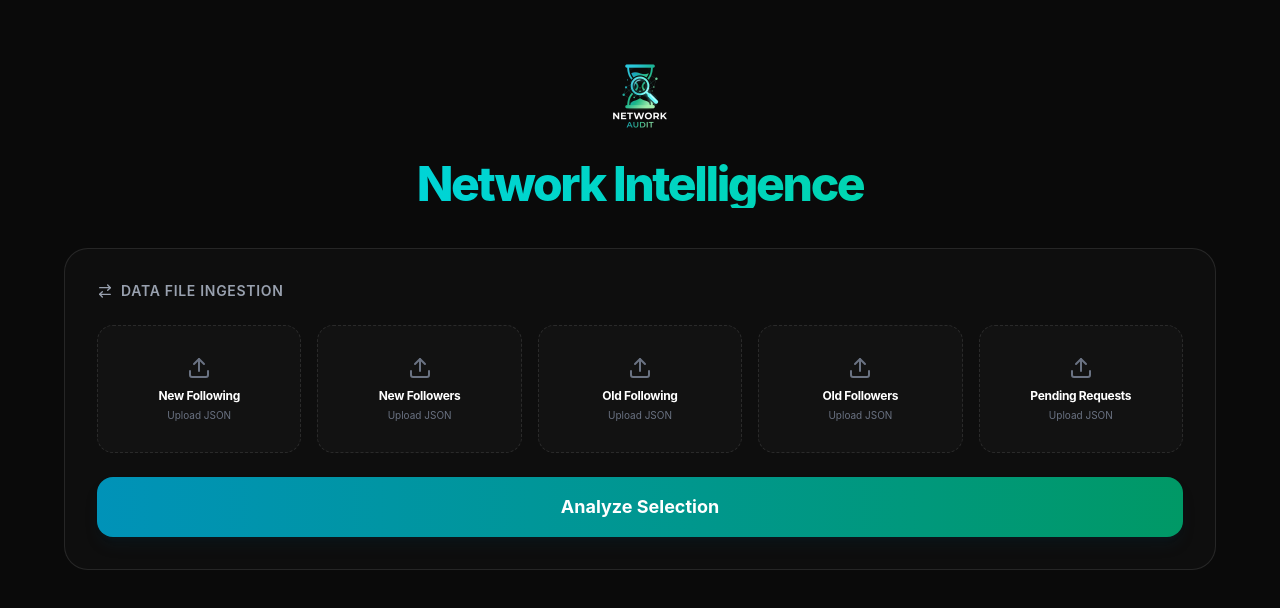
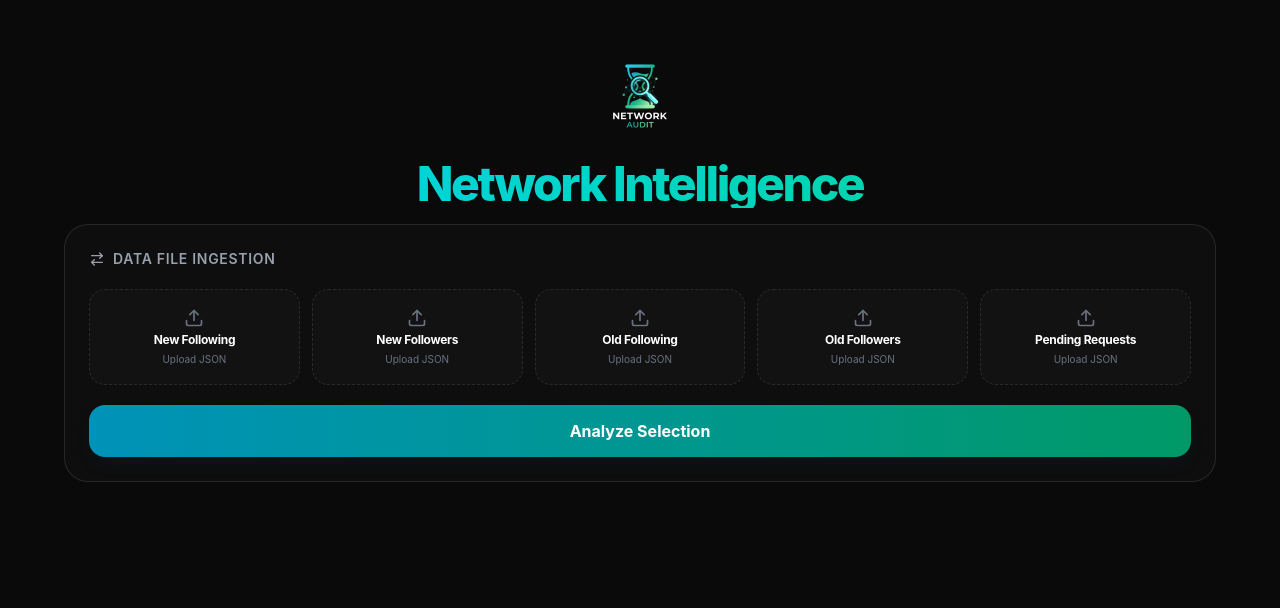
Before and after one commit to Escgot/network-audit, a React (Vite) app: page / in a window 1280 px wide. Shown: the top 608 px of the page. Built offline with nearby package versions, Linux system fonts and the light colour scheme.

Commit message:
Update Analysis

```diff
--- a/src/App.jsx
+++ b/src/App.jsx
@@ -16,10 +16,8 @@ export default function App() {
   const [isProcessing, setIsProcessing] = useState(false);
   const [toast, setToast] = useState(null);
 
-  // UI State for the Navigation Bar
   const [activeTab, setActiveTab] = useState('core');
 
-  // Core Sorting State Configuration
   const [sortConfig, setSortConfig] = useState({
     notFollowingBack: { type: 'alpha', dir: 'asc' },
     fans: { type: 'alpha', dir: 'asc' },
@@ -37,17 +35,10 @@ export default function App() {
       let nextType = current.type;
       let nextDir = current.dir;
 
-      if (current.type === 'alpha' && current.dir === 'asc') {
-        nextDir = 'desc';
-      } else if (current.type === 'alpha' && current.dir === 'desc') {
-        nextType = 'time';
-        nextDir = 'asc';
-      } else if (current.type === 'time' && current.dir === 'asc') {
-        nextDir = 'desc';
-      } else {
-        nextType = 'alpha';
-        nextDir = 'asc';
-      }
+      if (current.type === 'alpha' && current.dir === 'asc') nextDir = 'desc';
+      else if (current.type === 'alpha' && current.dir === 'desc') { nextType = 'time'; nextDir = 'asc'; }
+      else if (current.type === 'time' && current.dir === 'asc') nextDir = 'desc';
+      else { nextType = 'alpha'; nextDir = 'asc'; }
 
       return { ...prev, [key]: { type: nextType, dir: nextDir } };
     });
@@ -55,13 +46,7 @@ export default function App() {
 
   const parseJsonFile = (data, type) => {
     const tempLinks = { ...userLinks };
-    let rawList = [];
-
-    if (type.includes('following')) {
-      rawList = data.relationships_following || [];
-    } else if (Array.isArray(data)) {
-      rawList = data;
-    }
+    let rawList = type.includes('following') ? (data.relationships_following || []) : (Array.isArray(data) ? data : []);
 
     const items = rawList.map((item, idx) => {
       const username = (item.title || item.string_list_data?.[0]?.value)?.toLowerCase();
@@ -102,9 +87,6 @@ export default function App() {
         outResults.notFollowingBack = processed.currFollowing.filter(u => !activeFollowersSet.has(u.username));
         outResults.fans = processed.currFollowers.filter(u => !activeFollowingSet.has(u.username));
         outResults.mutuals = processed.currFollowing.filter(u => activeFollowersSet.has(u.username));
-
-        // Auto-route user to Core tab if they uploaded core files
-        setActiveTab('core');
       }
 
       if (processed.oldFollowing || processed.oldFollowers) {
@@ -121,9 +103,6 @@ export default function App() {
 
         outResults.stillConnected = distinctOldItems.filter(u => currentActivePool.has(u.username));
         outResults.disconnected = distinctOldItems.filter(u => !currentActivePool.has(u.username));
-
-        // Auto-route to history if they ONLY uploaded history files
-        if (!processed.currFollowing && !processed.currFollowers) setActiveTab('history');
       }
 
       if (files.pending) {
@@ -133,13 +112,16 @@ export default function App() {
           const daysAgo = Math.floor((Date.now() / 1000 - item.timestamp) / 86400);
           return username ? { username, daysAgo, fileIndex: idx } : null;
         }).filter(Boolean);
-
-        // Auto-route to pending if they ONLY uploaded pending
-        if (!processed.currFollowing && !processed.currFollowers && !processed.oldFollowing && !processed.oldFollowers) setActiveTab('pending');
       }
 
       setResults(outResults);
-      triggerToast('Network matrix compiled successfully!');
+
+      // Smart Tab Routing based on what they just uploaded
+      if (files.currFollowing && files.currFollowers && !files.oldFollowing && !files.oldFollowers && !files.pending) setActiveTab('core');
+      else if ((files.oldFollowing || files.oldFollowers) && !files.currFollowing && !files.currFollowers && !files.pending) setActiveTab('history');
+      else if (files.pending && !files.currFollowing && !files.currFollowers && !files.oldFollowing && !files.oldFollowers) setActiveTab('pending');
+
+      triggerToast('Network matrix updated successfully!');
     } catch (err) {
       console.error(err);
       triggerToast('Error analyzing files. Verify file integrity.');
@@ -160,23 +142,26 @@ export default function App() {
         )}
       </AnimatePresence>
 
-      <div className="max-w-6xl mx-auto space-y-10">
+      <div className="max-w-6xl mx-auto space-y-8">
 
         {/* Header */}
-        <div className="text-center space-y-4">
+        <div className="text-center space-y-4 mb-4">
           <img src={AppLogo} alt="Network Audit Logo" className="mx-auto w-24 h-24" />
           <h1 className="text-4xl md:text-5xl font-extrabold tracking-tighter bg-gradient-to-r from-cyan-400 to-emerald-400 bg-clip-text text-transparent">
             Network Intelligence
           </h1>
         </div>
 
-        {/* Input Interface Matrix */}
-        {!hasActiveResults && (
-          <div className="bg-white/[0.02] p-8 rounded-3xl border border-white/10 space-y-6">
+        {/* ALWAYS VISIBLE: Input Interface Matrix */}
+        <div className="bg-white/[0.02] p-6 rounded-3xl border border-white/10 space-y-5">
+          <div className="flex justify-between items-center">
             <h2 className="text-sm font-semibold text-gray-400 tracking-wider uppercase flex items-center gap-2">
               <ArrowRightLeft size={16} /> Data File Ingestion
             </h2>
-            <div className="grid grid-cols-2 md:grid-cols-5 gap-4">
+            {hasActiveResults && <span className="text-[10px] bg-emerald-500/10 text-emerald-400 px-2.5 py-1 rounded-full font-bold tracking-widest uppercase border border-emerald-500/20">Matrix Active</span>}
+          </div>
+
+          <div className="grid grid-cols-2 md:grid-cols-5 gap-3">
             {[
               { id: 'currFollowing', name: 'New Following' },
               { id: 'currFollowers', name: 'New Followers' },
@@ -184,25 +169,22 @@ export default function App() {
               { id: 'oldFollowers', name: 'Old Followers' },
               { id: 'pending', name: 'Pending Requests' },
             ].map((fileConfig) => (
-                <label key={fileConfig.id} className={`group relative border border-dashed rounded-2xl p-4 transition-all duration-300 cursor-pointer text-center flex flex-col justify-center items-center h-32 ${files[fileConfig.id] ? 'bg-emerald-500/10 border-emerald-500/40 text-emerald-400' : 'bg-white/[0.02] border-white/10 hover:border-cyan-500/50 hover:bg-white/[0.04]'}`}>
+              <label key={fileConfig.id} className={`group relative border border-dashed rounded-2xl p-3 transition-all duration-300 cursor-pointer text-center flex flex-col justify-center items-center h-24 ${files[fileConfig.id] ? 'bg-emerald-500/10 border-emerald-500/40 text-emerald-400' : 'bg-white/[0.02] border-white/10 hover:border-cyan-500/50 hover:bg-white/[0.04]'}`}>
                 <input type="file" className="hidden" onChange={(e) => setFiles(p => ({ ...p, [fileConfig.id]: e.target.files[0] }))} />
-                  {files[fileConfig.id] ? <Check size={24} className="mb-2 text-emerald-400" /> : <Upload size={24} className="mb-2 text-gray-500 group-hover:text-cyan-400 transition-colors" />}
+                {files[fileConfig.id] ? <Check size={20} className="mb-1 text-emerald-400" /> : <Upload size={20} className="mb-1 text-gray-500 group-hover:text-cyan-400 transition-colors" />}
                 <span className="font-bold text-xs tracking-tight block text-white group-hover:text-cyan-300 transition-colors">{fileConfig.name}</span>
-                  <span className="text-[10px] text-gray-500 truncate w-full mt-1 px-2 block">{files[fileConfig.id]?.name || 'Upload JSON'}</span>
+                <span className="text-[10px] text-gray-500 truncate w-full mt-1 px-1 block">{files[fileConfig.id]?.name || 'Upload JSON'}</span>
               </label>
             ))}
           </div>
-            <button onClick={handleProcess} disabled={isProcessing} className="w-full py-4 rounded-2xl bg-gradient-to-r from-cyan-600 to-emerald-600 font-bold text-lg hover:from-cyan-500 hover:to-emerald-500 shadow-lg shadow-cyan-950/20 transition-all active:scale-[0.99] disabled:opacity-50">
-              {isProcessing ? 'Compiling Datasets...' : 'Analyze Selection'}
+          <button onClick={handleProcess} disabled={isProcessing} className="w-full py-3.5 rounded-2xl bg-gradient-to-r from-cyan-600 to-emerald-600 font-bold hover:from-cyan-500 hover:to-emerald-500 shadow-lg shadow-cyan-950/20 transition-all active:scale-[0.99] disabled:opacity-50">
+            {isProcessing ? 'Compiling...' : (hasActiveResults ? 'Update Analysis' : 'Analyze Selection')}
           </button>
         </div>
-        )}
 
         {/* Workspace Navigation & Results */}
         {hasActiveResults && (
           <div className="space-y-6">
-
-            {/* The Navigation Bar */}
             <div className="flex flex-col md:flex-row md:items-center justify-between gap-4 bg-white/5 p-2 rounded-2xl border border-white/10 sticky top-4 z-40 backdrop-blur-xl">
               <div className="flex p-1 bg-black/40 rounded-xl">
                 <NavTab id="core" icon={<Users size={16} />} label="Core Network" active={activeTab} set={setActiveTab} />
@@ -216,45 +198,26 @@ export default function App() {
               </div>
             </div>
 
-            {/* Tab: Core Network */}
             {activeTab === 'core' && (
               <motion.div initial={{ opacity: 0, y: 10 }} animate={{ opacity: 1, y: 0 }} className="grid grid-cols-1 md:grid-cols-3 gap-6">
-                {results.notFollowingBack ? (
-                  <StandardCard title="Not Following Back" data={results.notFollowingBack.filter(u => u.username.includes(searchTerm))} sort={sortConfig.notFollowingBack} onSort={() => cycleSort('notFollowingBack')} color="rose" links={userLinks} />
-                ) : <EmptyState message="Upload Current Following & Followers to see this data." />}
-
-                {results.fans ? (
-                  <StandardCard title="Fans" data={results.fans.filter(u => u.username.includes(searchTerm))} sort={sortConfig.fans} onSort={() => cycleSort('fans')} color="cyan" links={userLinks} />
-                ) : <EmptyState message="Upload Current Following & Followers to see this data." />}
-
-                {results.mutuals ? (
-                  <StandardCard title="Mutuals" data={results.mutuals.filter(u => u.username.includes(searchTerm))} sort={sortConfig.mutuals} onSort={() => cycleSort('mutuals')} color="emerald" links={userLinks} />
-                ) : <EmptyState message="Upload Current Following & Followers to see this data." />}
+                {results.notFollowingBack ? <StandardCard title="Not Following Back" data={results.notFollowingBack.filter(u => u.username.includes(searchTerm))} sort={sortConfig.notFollowingBack} onSort={() => cycleSort('notFollowingBack')} color="rose" links={userLinks} /> : <EmptyState message="Upload Current Following & Followers to see this data." />}
+                {results.fans ? <StandardCard title="Fans" data={results.fans.filter(u => u.username.includes(searchTerm))} sort={sortConfig.fans} onSort={() => cycleSort('fans')} color="cyan" links={userLinks} /> : <EmptyState message="Upload Current Following & Followers to see this data." />}
+                {results.mutuals ? <StandardCard title="Mutuals" data={results.mutuals.filter(u => u.username.includes(searchTerm))} sort={sortConfig.mutuals} onSort={() => cycleSort('mutuals')} color="emerald" links={userLinks} /> : <EmptyState message="Upload Current Following & Followers to see this data." />}
               </motion.div>
             )}
 
-            {/* Tab: History / Drift */}
             {activeTab === 'history' && (
               <motion.div initial={{ opacity: 0, y: 10 }} animate={{ opacity: 1, y: 0 }} className="grid grid-cols-1 md:grid-cols-2 gap-6 max-w-4xl mx-auto">
-                {results.stillConnected ? (
-                  <StandardCard title="Still Connected" data={results.stillConnected.filter(u => u.username.includes(searchTerm))} sort={sortConfig.stillConnected} onSort={() => cycleSort('stillConnected')} color="teal" links={userLinks} />
-                ) : <EmptyState message="Upload Old & Current files to track network stability." />}
-
-                {results.disconnected ? (
-                  <StandardCard title="Disconnected" data={results.disconnected.filter(u => u.username.includes(searchTerm))} sort={sortConfig.disconnected} onSort={() => cycleSort('disconnected')} color="orange" links={userLinks} />
-                ) : <EmptyState message="Upload Old & Current files to track account drift." />}
+                {results.stillConnected ? <StandardCard title="Still Connected" data={results.stillConnected.filter(u => u.username.includes(searchTerm))} sort={sortConfig.stillConnected} onSort={() => cycleSort('stillConnected')} color="teal" links={userLinks} /> : <EmptyState message="Upload Old & Current files to track network stability." />}
+                {results.disconnected ? <StandardCard title="Disconnected" data={results.disconnected.filter(u => u.username.includes(searchTerm))} sort={sortConfig.disconnected} onSort={() => cycleSort('disconnected')} color="orange" links={userLinks} /> : <EmptyState message="Upload Old & Current files to track account drift." />}
               </motion.div>
             )}
 
-            {/* Tab: Pending Requests */}
             {activeTab === 'pending' && (
               <motion.div initial={{ opacity: 0, y: 10 }} animate={{ opacity: 1, y: 0 }} className="max-w-2xl mx-auto">
-                {results.pending ? (
-                  <StandardCard title="Pending Requests" data={results.pending.filter(u => u.username.includes(searchTerm))} sort={sortConfig.pending} onSort={() => cycleSort('pending')} color="purple" links={userLinks} isPending={true} />
-                ) : <EmptyState message="Upload your Pending Requests JSON to view outbound history." />}
+                {results.pending ? <StandardCard title="Pending Requests" data={results.pending.filter(u => u.username.includes(searchTerm))} sort={sortConfig.pending} onSort={() => cycleSort('pending')} color="purple" links={userLinks} isPending={true} /> : <EmptyState message="Upload your Pending Requests JSON to view outbound history." />}
               </motion.div>
             )}
-
           </div>
         )}
       </div>
@@ -262,7 +225,6 @@ export default function App() {
   );
 }
 
-// Sub-component for Nav Tabs
 function NavTab({ id, icon, label, active, set }) {
   const isActive = active === id;
   return (
@@ -272,7 +234,6 @@ function NavTab({ id, icon, label, active, set }) {
   );
 }
 
-// Sub-component for missing data in tabs
 function EmptyState({ message }) {
   return (
     <div className="border border-dashed border-white/10 rounded-3xl p-6 h-[480px] flex flex-col items-center justify-center text-center bg-white/[0.01]">
@@ -292,19 +253,13 @@ function StandardCard({ title, data, sort, onSort, color, links, isPending }) {
     purple: "bg-purple-500/5 text-purple-400 border-purple-500/20 hover:border-purple-500/40"
   };
 
-  const getSortBadgeLabel = () => {
-    if (sort.type === 'alpha') return sort.dir === 'asc' ? 'A-Z' : 'Z-A';
-    return sort.dir === 'asc' ? 'Oldest' : 'Newest';
-  };
+  const getSortBadgeLabel = () => sort.type === 'alpha' ? (sort.dir === 'asc' ? 'A-Z' : 'Z-A') : (sort.dir === 'asc' ? 'Oldest' : 'Newest');
 
   const sortedItems = [...data].sort((a, b) => {
-    if (sort.type === 'alpha') {
-      return sort.dir === 'asc' ? a.username.localeCompare(b.username) : b.username.localeCompare(a.username);
-    } else {
+    if (sort.type === 'alpha') return sort.dir === 'asc' ? a.username.localeCompare(b.username) : b.username.localeCompare(a.username);
     const stepA = a.daysAgo !== undefined ? a.daysAgo : a.fileIndex;
     const stepB = b.daysAgo !== undefined ? b.daysAgo : b.fileIndex;
     return sort.dir === 'asc' ? stepB - stepA : stepA - stepB;
-    }
   });
 
   return (
@@ -314,10 +269,8 @@ function StandardCard({ title, data, sort, onSort, color, links, isPending }) {
           <span className="font-bold text-lg text-white tracking-tight">{title}</span>
           <span className="text-xs font-semibold px-2 py-0.5 rounded-full bg-white/10 opacity-70 text-white">{data.length}</span>
         </div>
-
         <button onClick={onSort} className="flex items-center gap-1.5 bg-white/5 hover:bg-white/10 px-2.5 py-1 rounded-xl transition-all text-[11px] font-bold tracking-wider uppercase text-white shadow-inner active:scale-95">
-          <span>{getSortBadgeLabel()}</span>
-          <ArrowUpDown size={11} className="opacity-60" />
+          <span>{getSortBadgeLabel()}</span><ArrowUpDown size={11} className="opacity-60" />
         </button>
       </div>
 
@@ -327,7 +280,6 @@ function StandardCard({ title, data, sort, onSort, color, links, isPending }) {
             <a href={links[item.username] || `https://instagram.com/${item.username}`} target="_blank" rel="noopener noreferrer" className="text-sm font-medium tracking-tight text-gray-300 hover:text-white transition-colors truncate max-w-[75%]">
               @{item.username}
             </a>
-
             {isPending ? (
               <div className={`text-[11px] font-medium flex items-center gap-1 px-2 py-0.5 rounded-md ${item.daysAgo > 180 ? 'bg-rose-500/20 text-rose-400' : 'bg-white/5 text-gray-400'}`}>
                 <Clock size={11} /> {item.daysAgo}d
@@ -339,11 +291,7 @@ function StandardCard({ title, data, sort, onSort, color, links, isPending }) {
             )}
           </div>
         ))}
-        {data.length === 0 && (
-          <div className="h-full flex flex-col items-center justify-center text-center p-6 opacity-30">
-            <span className="text-xs font-medium">No accounts in segment</span>
-          </div>
-        )}
+        {data.length === 0 && <div className="h-full flex flex-col items-center justify-center text-center p-6 opacity-30"><span className="text-xs font-medium">No accounts in segment</span></div>}
       </div>
     </div>
   );
```
Lines whose indentation alone changed are shown as unchanged.
